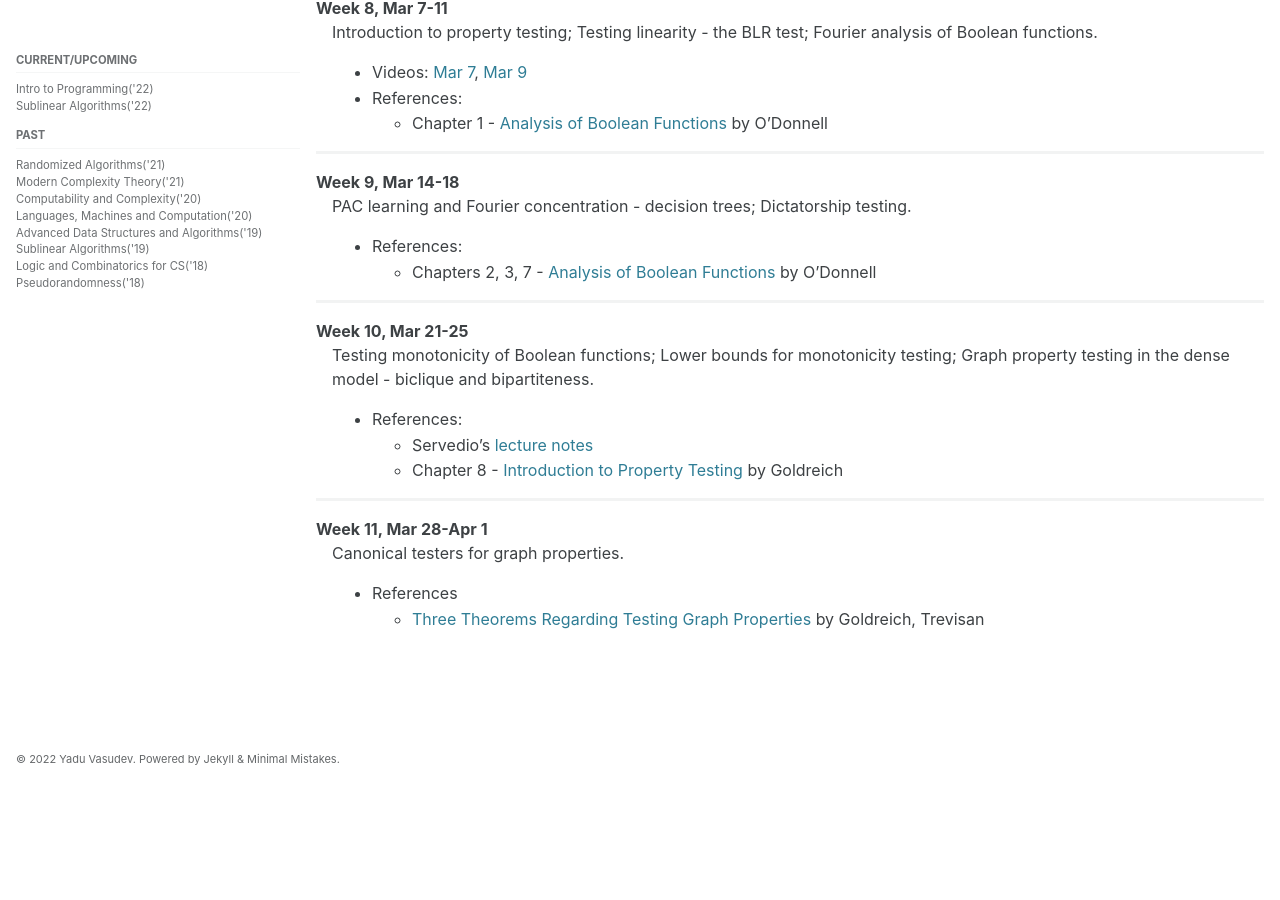
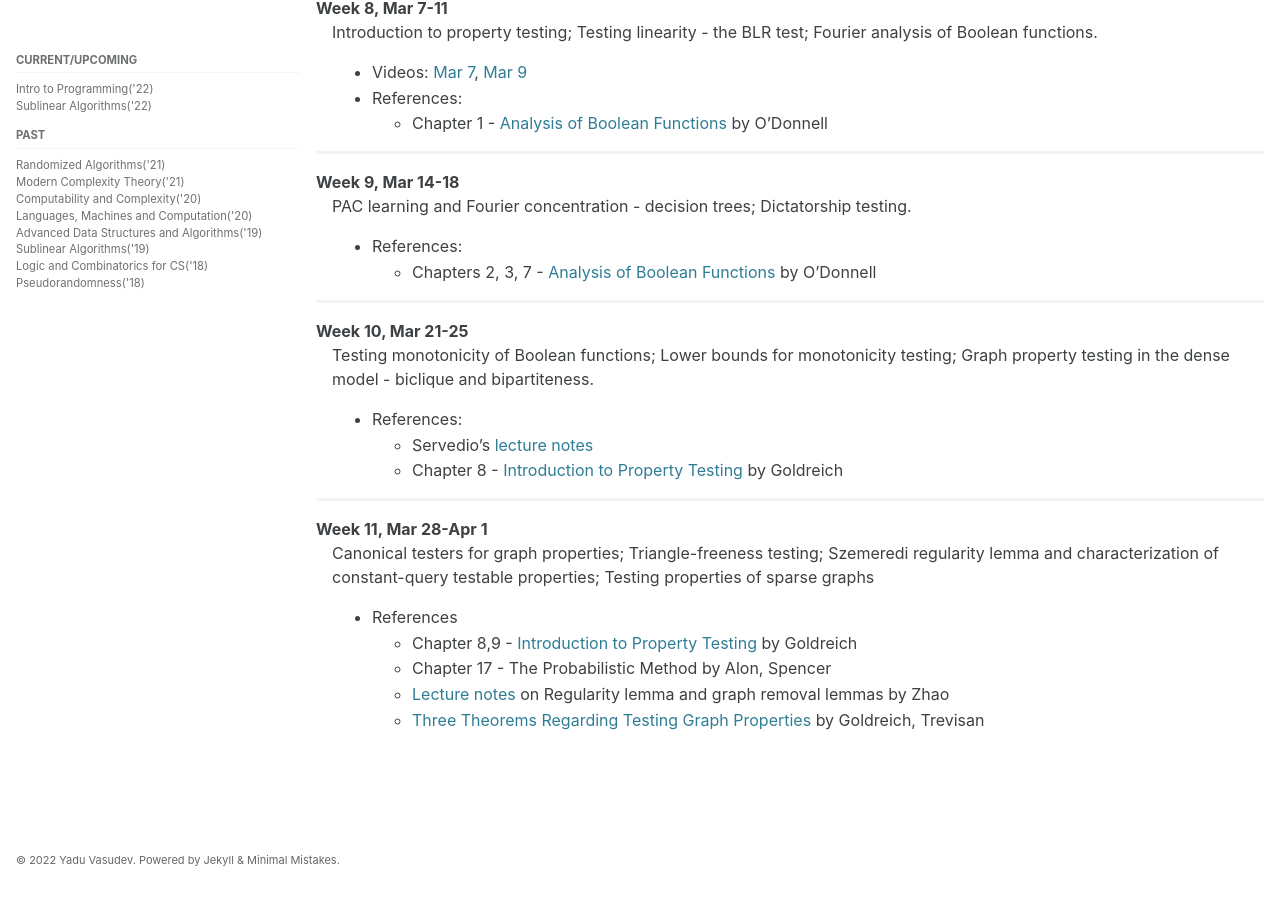
Before and after one commit to yaduvasudev/yaduvasudev.github.io, a Jekyll site: the page built from _pages/6025-22-lectures.md, in a window 1280 px wide and 900 px high, scrolled down 2237 px. Built offline with Jekyll 4.4.1, drawn with Linux system fonts in a browser that asks for light colours; cached includes are drawn as plain includes; formulas are drawn with MathJax 3; before the commit the page ends 3036 px from its top, so only the background shows below that.

Commit message:
ps3 and week 11
link to ps3 and update of references for week 11

```diff
--- a/_pages/6025-22-lectures.md
+++ b/_pages/6025-22-lectures.md
@@ -120,6 +120,9 @@ Week 10, Mar 21-25
 ---
 
 Week 11, Mar 28-Apr 1
-: Canonical testers for graph properties.
+: Canonical testers for graph properties; Triangle-freeness testing; Szemeredi regularity lemma and characterization of constant-query testable properties; Testing properties of sparse graphs
 - References
+    - Chapter 8,9 - [Introduction to Property Testing](https://www.wisdom.weizmann.ac.il/~oded/PDF/pt-v3.pdf) by Goldreich
+    - Chapter 17 - The Probabilistic Method by Alon, Spencer
+    - [Lecture notes](https://ocw.mit.edu/courses/18-217-graph-theory-and-additive-combinatorics-fall-2019/a5281a219e31cddd10e5fe74434087a9_MIT18_217F19_ch3.pdf) on Regularity lemma and graph removal lemmas by Zhao
     - [Three Theorems Regarding Testing Graph Properties](http://theory.stanford.edu/~trevisan/pubs/gt03.pdf) by Goldreich, Trevisan
```
Also changed, not shown: _pages/6025-22.md (+1 -1 lines).
